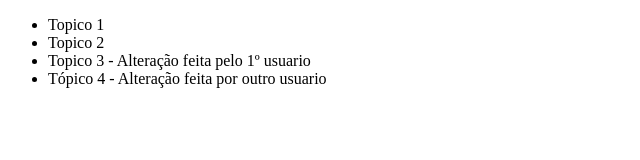
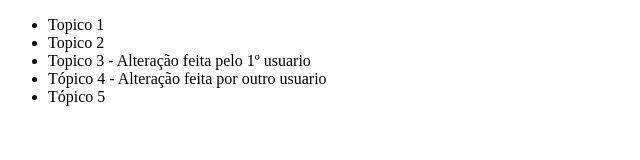
Before and after one commit to flaviosalencar/alura-git, a plain HTML site: page index.html in a window 1280 px wide. Shown: the full height of the page, 0-640 px from the left. Drawn offline with Linux system fonts and the light colour scheme.

Commit message:
Adicionando topico 5 <master>

```diff
--- a/index.html
+++ b/index.html
@@ -10,6 +10,7 @@
             <li>Topico 2</li>
             <li>Topico 3 - Alteração feita pelo 1º usuario</li>
             <li>Tópico 4 - Alteração feita por outro usuario</li>
+            <li>Tópico 5</li>
         </ul>
     </body>
 </html>
```
